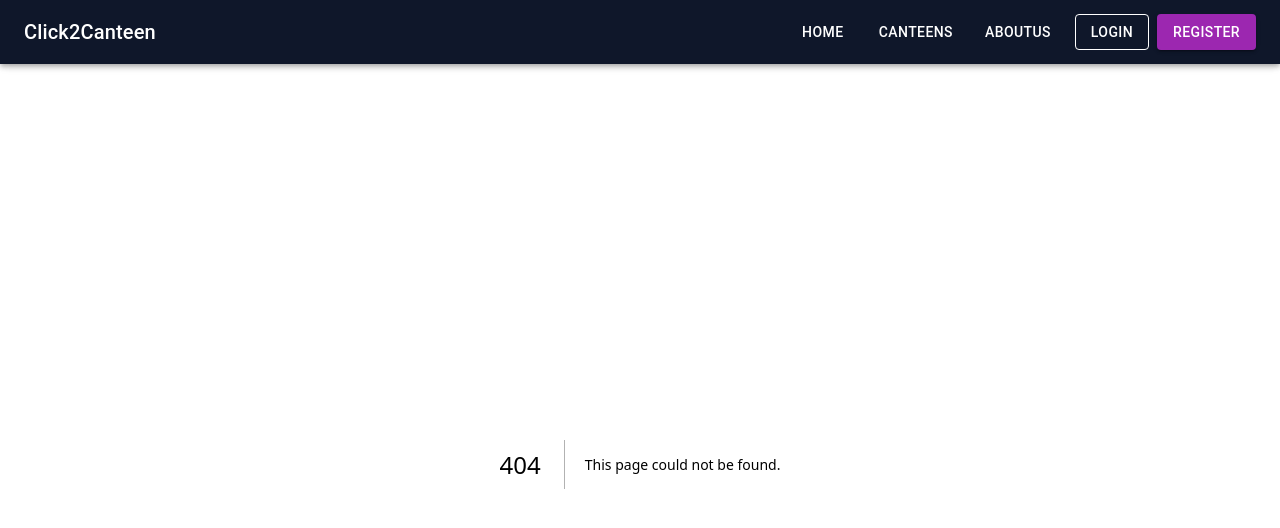
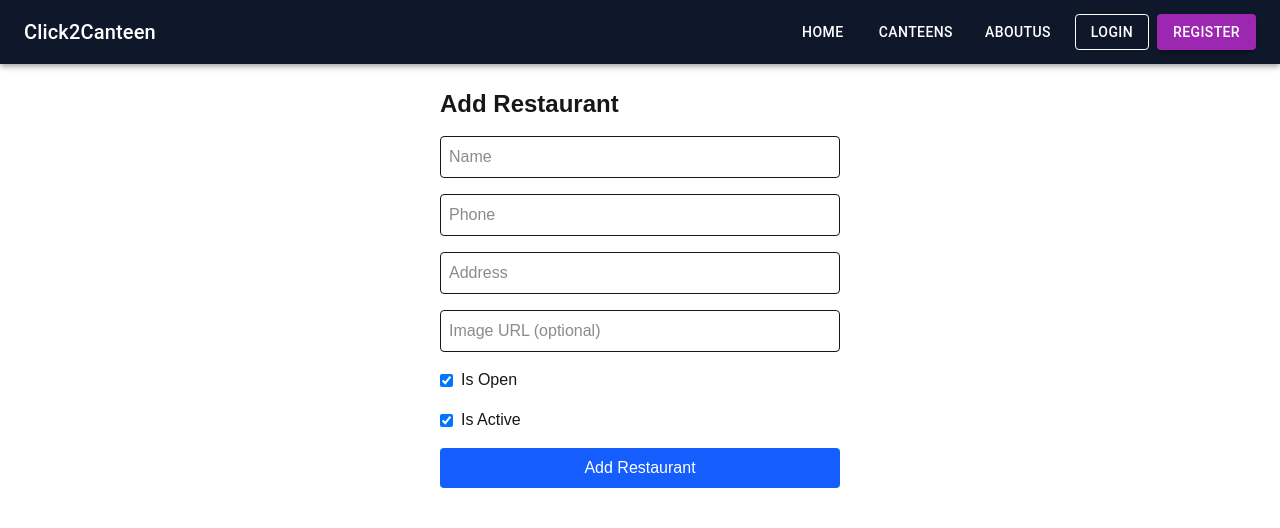
Before and after one commit to tunkrawaysoe/Click2canteen, a Next.js app: page /test in a window 1280 px wide. Before the commit this address had no page. Shown: the top 528 px of the page. Built offline with nearby package versions, Linux system fonts and the light colour scheme.

Commit message:
Add server action for creating restaurant

```diff
--- /dev/null
+++ b/src/actions/action.js
@@ -0,0 +1,40 @@
+'use server';
+
+import { PrismaClient } from '@/generated/prisma';
+
+let prisma;
+if (!global.prisma) {
+  global.prisma = new PrismaClient();
+}
+prisma = global.prisma;
+
+export async function addRestaurant(formData) {
+  try {
+    const name = formData.get('name');
+    const phone = formData.get('phone');
+    const address = formData.get('address');
+    const imageUrl = formData.get('imageUrl') || null;
+    const isOpen = formData.get('isOpen') === 'on';
+    const isActive = formData.get('isActive') === 'on';
+
+    if (!name || !phone || !address) {
+      return { error: 'Missing required fields' };
+    }
+
+    await prisma.restaurant.create({
+      data: {
+        name,
+        phone,
+        address,
+        imageUrl,
+        isOpen,
+        isActive,
+      },
+    });
+
+    return { success: true };
+  } catch (err) {
+    console.error('Create failed:', err);
+    return { error: 'Something went wrong' };
+  }
+}
--- /dev/null
+++ b/src/app/test/page.js
@@ -0,0 +1,68 @@
+'use client';
+
+import { useState } from 'react';
+import { addRestaurant } from '@/actions/action';
+
+export default function AddRestaurantPage() {
+  const [status, setStatus] = useState(null);
+
+  async function handleFormAction(formData) {
+    const result = await addRestaurant(formData);
+    if (result?.error) {
+      setStatus(`❌ ${result.error}`);
+    } else {
+      setStatus('✅ Restaurant added!');
+    }
+  }
+
+  return (
+    <div className="max-w-md mx-auto p-6">
+      <h1 className="text-2xl font-bold mb-4">Add Restaurant</h1>
+
+      <form action={handleFormAction} className="space-y-4">
+        <input
+          type="text"
+          name="name"
+          placeholder="Name"
+          className="w-full p-2 border rounded"
+          required
+        />
+        <input
+          type="text"
+          name="phone"
+          placeholder="Phone"
+          className="w-full p-2 border rounded"
+          required
+        />
+        <input
+          type="text"
+          name="address"
+          placeholder="Address"
+          className="w-full p-2 border rounded"
+          required
+        />
+        <input
+          type="text"
+          name="imageUrl"
+          placeholder="Image URL (optional)"
+          className="w-full p-2 border rounded"
+        />
+
+        <label className="flex items-center space-x-2">
+          <input type="checkbox" name="isOpen" defaultChecked />
+          <span>Is Open</span>
+        </label>
+        <label className="flex items-center space-x-2">
+          <input type="checkbox" name="isActive" defaultChecked />
+          <span>Is Active</span>
+        </label>
+
+        <button type="submit" className="w-full bg-blue-600 text-white p-2 rounded hover:bg-blue-700">
+          Add Restaurant
+        </button>
+      </form>
+
+      {status && <p className="mt-4 text-center">{status}</p>}
+    </div>
+  );
+}
```
